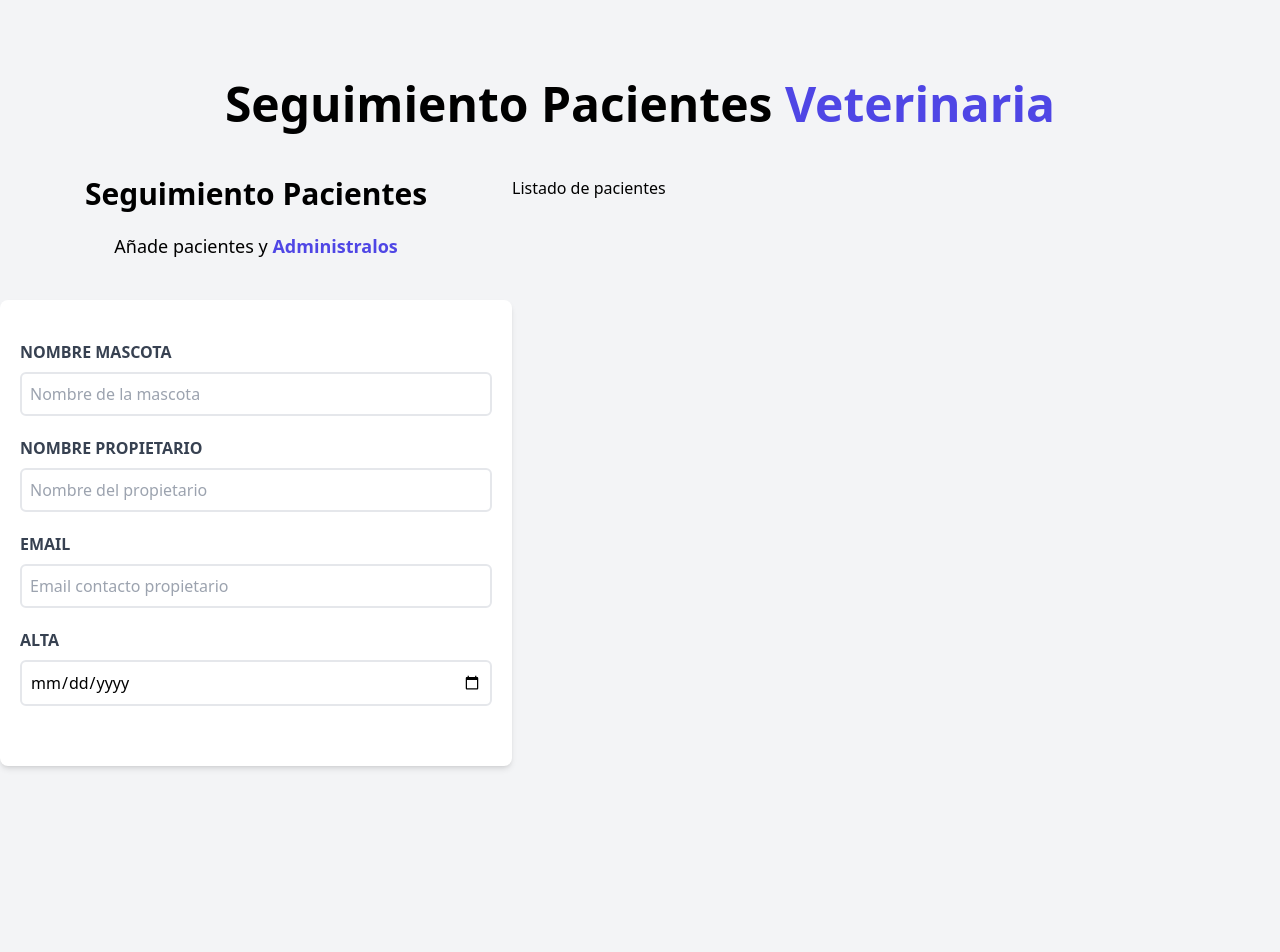
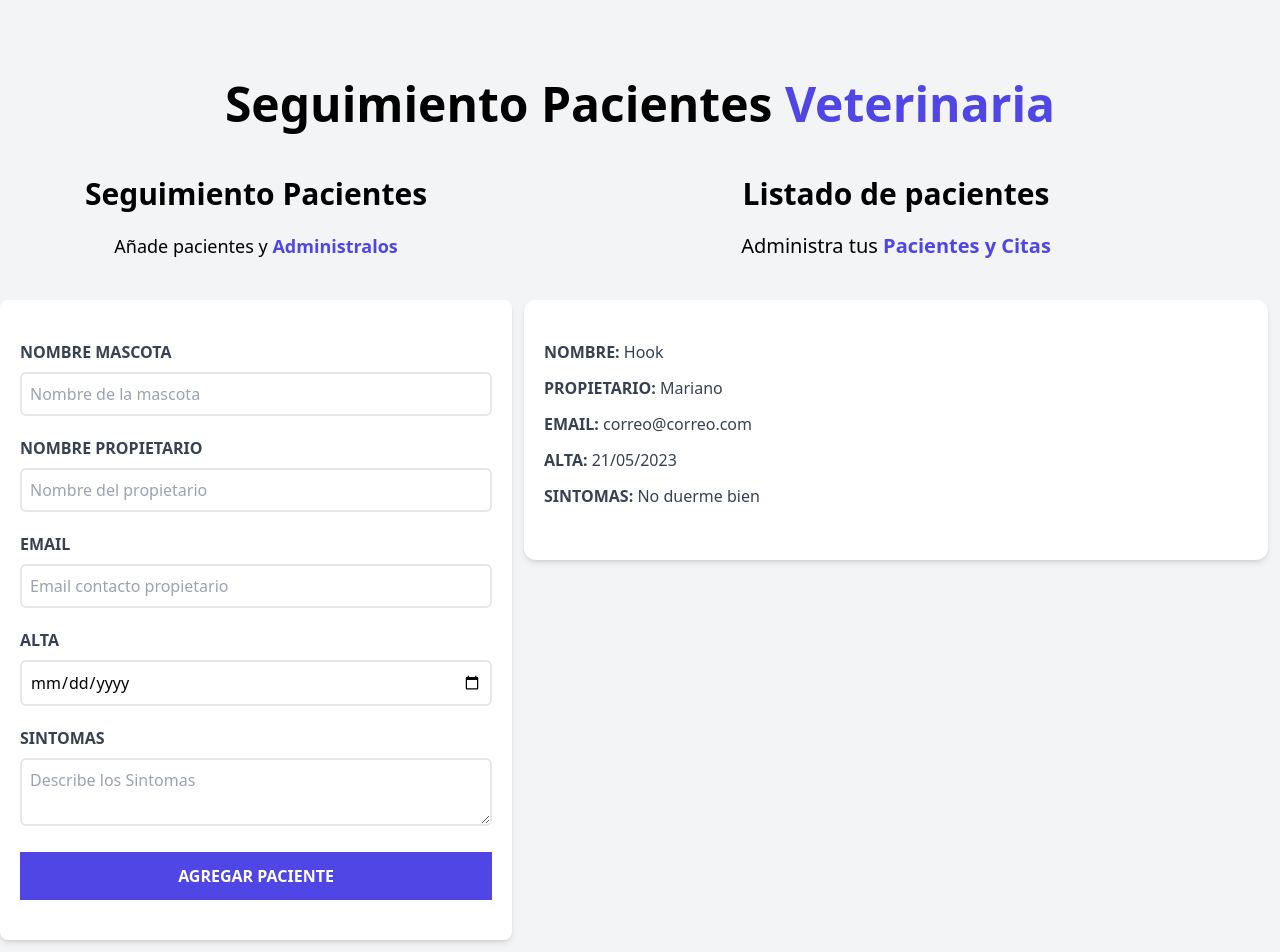
Before and after one commit to marianovillalonga/React-Tailwind, a React (Vite) app: page / in a window 1280 px wide. Shown: the top 952 px of the page. Before the commit the page ends 880 px from the top, so only its background shows below. Built offline with nearby package versions, Linux system fonts and the light colour scheme.

Commit message:
Avances en componente

```diff
--- a/src/components/Formulario.jsx
+++ b/src/components/Formulario.jsx
@@ -6,7 +6,7 @@
                 Añade pacientes y {''}
                 <span className="text-indigo-600 font-bold">Administralos</span>
             </p>
-            <form className="bg-white shadow-md rounded-lg py-10 px-5">
+            <form className="bg-white shadow-md rounded-lg py-10 px-5 mb-10">
                 <div className="mb-5">
                     <label htmlFor="mascota" className="block text-gray-700 uppercase font-bold">
                         Nombre Mascota
@@ -50,6 +50,21 @@
                         className="border-2 w-full p-2 mt-2 placeholder-gray-400 rounded-md"
                     />
                 </div>
+                <div className="mb-5">
+                    <label htmlFor="sintomas" className="block text-gray-700 uppercase font-bold">
+                        Sintomas
+                    </label>
+                    <textarea
+                        id="sintomas"
+                        className="border-2 w-full p-2 mt-2 placeholder-gray-400 rounded-md"
+                        placeholder="Describe los Sintomas"
+                    />
+                </div>
+                <input
+                    type="submit"
+                    className="bg-indigo-600 w-full p-3 text-white uppercase font-bold hover:bg-indigo-700 cursor-pointer transition-colors"
+                    value="Agregar paciente"
+                />
             </form>
         </div>
     )
--- a/src/components/ListadoPacientes.jsx
+++ b/src/components/ListadoPacientes.jsx
@@ -1,7 +1,14 @@
+import Pacientes from "./Pacientes"
+
 const ListadoPacientes = () => {
     return (
-        <div>
-            <h2>Listado de pacientes</h2>
+        <div className="md:w-1/2 lg:w-3/5 md:h-screen overflow-y-scroll">
+            <h2 className="font-black text-3xl text-center">Listado de pacientes</h2>
+            <p className="text-xl mt-5 mb-10 text-center">
+                Administra tus {''}
+                <span className="text-indigo-600 font-bold">Pacientes y Citas</span>
+            </p>
+            <Pacientes/ >
         </div>
     )
 }
--- /dev/null
+++ b/src/components/Pacientes.jsx
@@ -0,0 +1,28 @@
+const Pacientes = () => {
+    return (
+        <div className="m-3 bg-white shadow-md px-5 py-10 rounded-xl">
+            <p className="font-bold mb-3 text-gray-700 uppercase">
+                Nombre: {''}
+                <span className="font-normal normal-case">Hook</span>
+            </p>
+            <p className="font-bold mb-3 text-gray-700 uppercase">
+                Propietario: {''}
+                <span className="font-normal normal-case">Mariano</span>
+            </p>
+            <p className="font-bold mb-3 text-gray-700 uppercase">
+                Email: {''}
+                <span className="font-normal normal-case">correo@correo.com</span>
+            </p>
+            <p className="font-bold mb-3 text-gray-700 uppercase">
+                Alta: {''}
+                <span className="font-normal normal-case">21/05/2023</span>
+            </p>
+            <p className="font-bold mb-3 text-gray-700 uppercase">
+                Sintomas: {''}
+                <span className="font-normal normal-case">No duerme bien</span>
+            </p>
+        </div>
+    )
+}
+
+export default Pacientes
```
